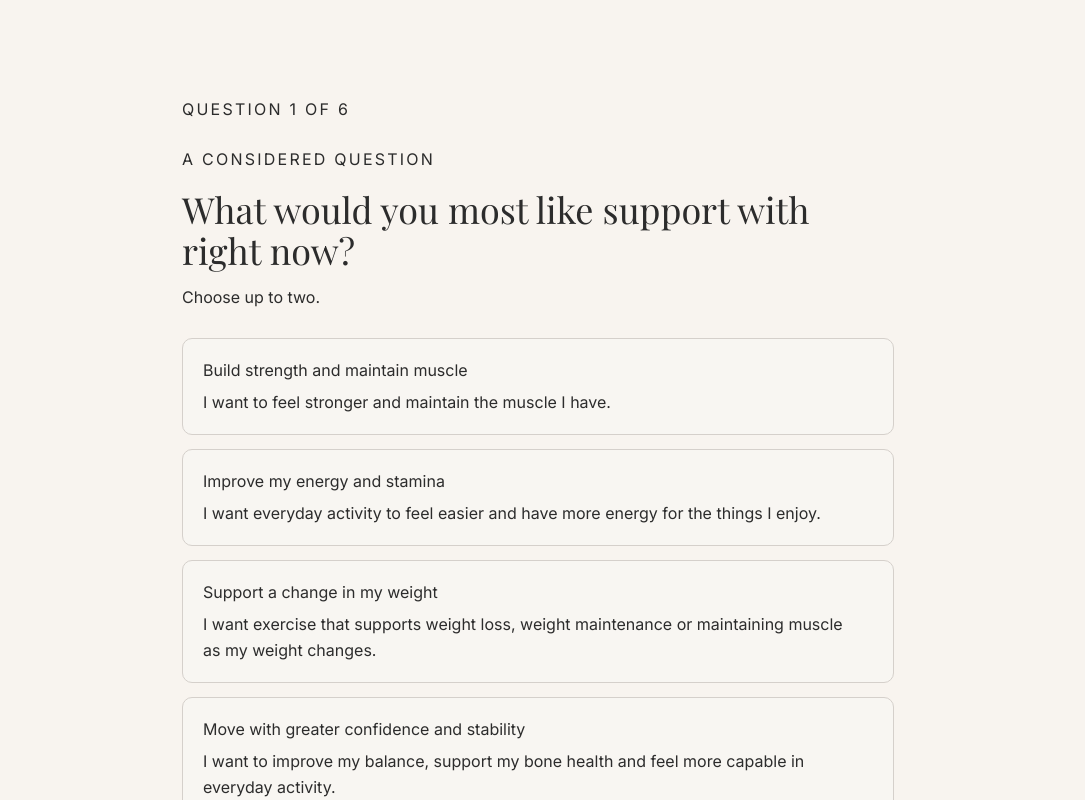
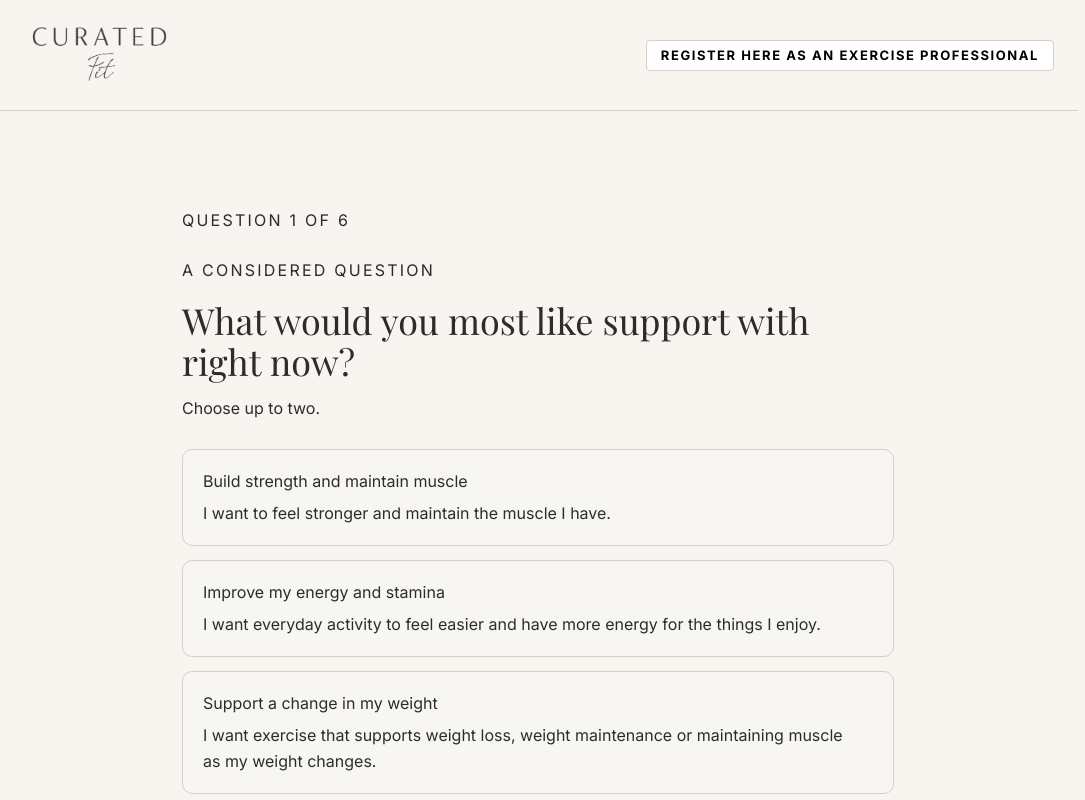
Before and after one commit to EmPerry1972/curated-fit-holding-page, a Next.js app: page /find-your-fit in a window 1280 px wide. Shown: the top 800 px of the page, without its empty margins (102-1187 px from the left). Built offline with nearby package versions, Linux system fonts and the light colour scheme.

Commit message:
Add logo and header to find-your-fit page

```diff
--- a/app/find-your-fit/page.tsx
+++ b/app/find-your-fit/page.tsx
@@ -1,8 +1,16 @@
 import SupportQuiz from "../components/SupportQuiz";
+
+const mono = "var(--font-mono), 'IBM Plex Mono', ui-monospace, monospace";
 
 export default function FindYourFitPage() {
   return (
     <main>
+      <nav style={{ display: "flex", alignItems: "center", justifyContent: "space-between", padding: "22px 24px", maxWidth: 1080, margin: "0 auto", width: "100%", flexWrap: "wrap", gap: 12, borderBottom: "1px solid var(--line)" }}>
+        <a href="/"><img src="/logo.png" alt="Curated Fit" style={{ height: 64 }} /></a>
+        <a href="/register" id="register-pro-link" style={{ fontFamily: mono, fontSize: 11, letterSpacing: "0.12em", textTransform: "uppercase", color: "#000000", fontWeight: 700, textDecoration: "none", backgroundColor: "#ffffff", padding: "8px 14px", borderRadius: 4, display: "inline-block", border: "1px solid var(--line)" }}>
+          Register here as an Exercise Professional
+        </a>
+      </nav>
       <SupportQuiz />
     </main>
   );
```
